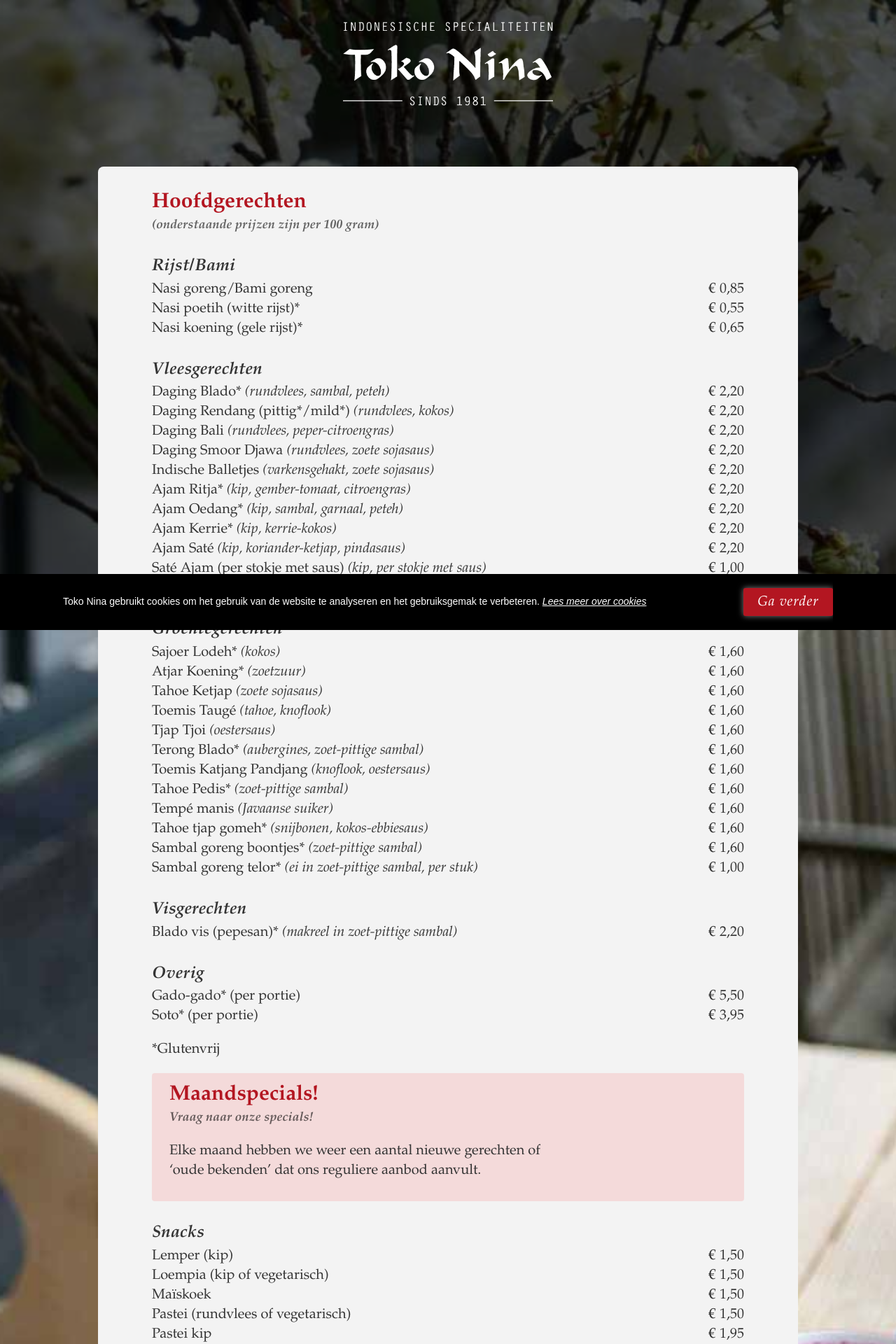
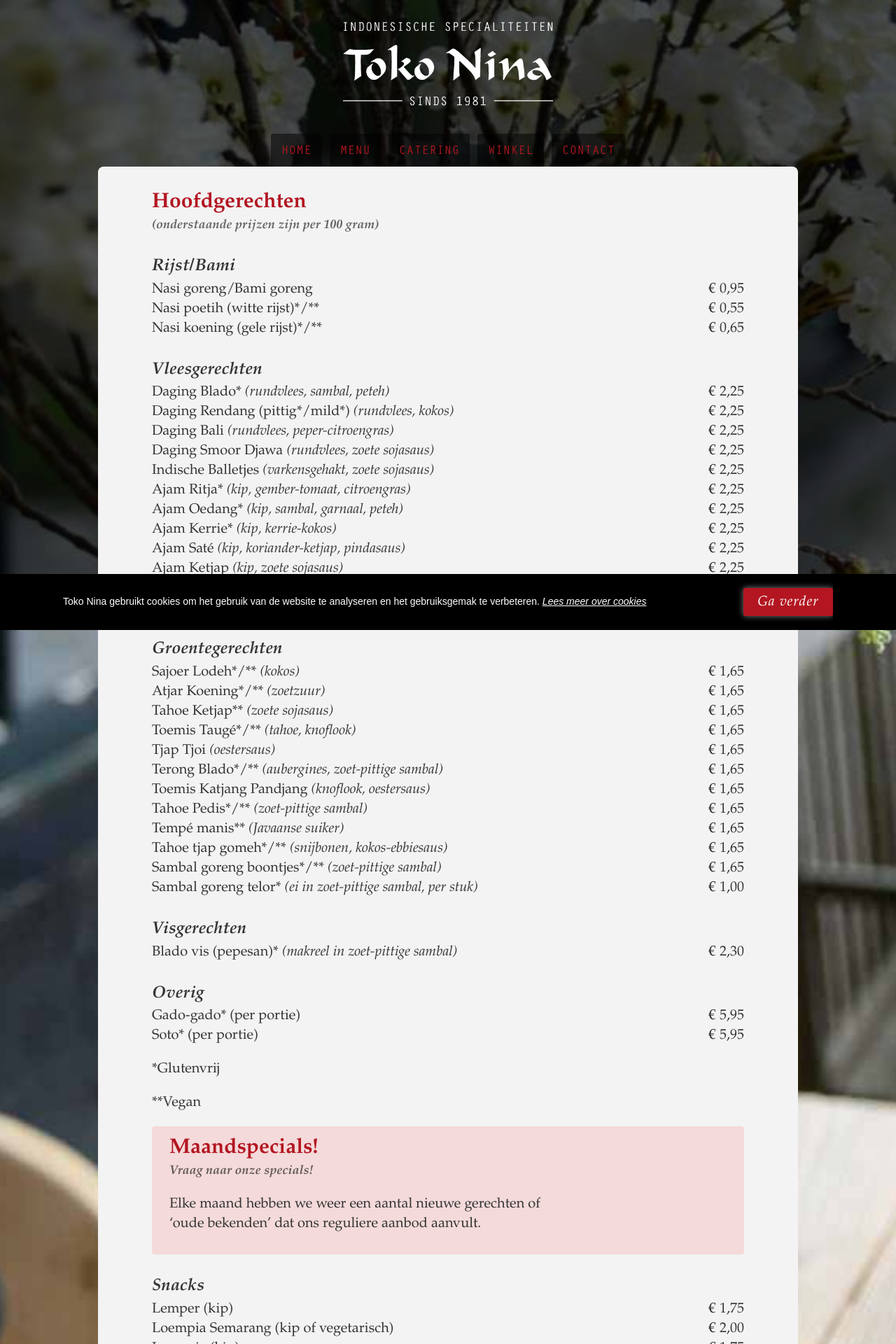
Before and after one commit to tokonina/tokonina.github.io, a Jekyll site: the page built from menu.html, in a window 1280 px wide. Shown: the top 1920 px of the page at 70% size. Built offline with Jekyll 4.4.1, drawn with Linux system fonts in a browser that asks for light colours; some of the changed text lies outside the part shown.

Commit message:
Update prices

```diff
--- a/css/custom.css
+++ b/css/custom.css
@@ -301,7 +301,7 @@
 
 .mainnav {
   margin-bottom: 0;
-  z-index: -1;
+  z-index: 10;
   position: relative;
   text-align: center; }
   .mainnav ul {
--- a/menu.html
+++ b/menu.html
@@ -21,15 +21,15 @@
         <ul class="clearlist pricelist">
           <li>
             Nasi goreng/Bami goreng
-            <span>&euro; 0,85</span>
+            <span>&euro; 0,95</span>
             <a href="#" class="toggleinfo"></a>
           </li>
           <li>
-            Nasi poetih (witte rijst)*
+            Nasi poetih (witte rijst)*/**
             <span>&euro; 0,55</span>
           </li>
           <li>
-            Nasi koening (gele rijst)*
+            Nasi koening (gele rijst)*/**
             <span>&euro; 0,65</span>
             <a href="#" class="toggleinfo"></a>
           </li>
@@ -39,64 +39,71 @@
         <ul class="clearlist pricelist">
           <li>
             Daging Blado* <i>(rundvlees, sambal, peteh)</i>
-            <span>&euro; 2,20</span>
+            <span>&euro; 2,25</span>
           </li>
           <li>
             Daging Rendang (pittig*/mild*) <i>(rundvlees, kokos)</i>
-            <span>&euro; 2,20</span>
+            <span>&euro; 2,25</span>
           </li>
           <li>
             Daging Bali <i>(rundvlees, peper-citroengras)</i>
-            <span>&euro; 2,20</span>
+            <span>&euro; 2,25</span>
           </li>
           <li>
             Daging Smoor Djawa <i>(rundvlees, zoete sojasaus)</i>
-            <span>&euro; 2,20</span>
+            <span>&euro; 2,25</span>
           </li>
           <li>
             Indische Balletjes <i>(varkensgehakt, zoete sojasaus)</i>
-            <span>&euro; 2,20</span>
+            <span>&euro; 2,25</span>
           </li>
           <li>
             Ajam Ritja* <i>(kip, gember-tomaat, citroengras)</i>
-            <span>&euro; 2,20</span>
+            <span>&euro; 2,25</span>
           </li>
           <li>
             Ajam Oedang* <i>(kip, sambal, garnaal, peteh)</i>
-            <span>&euro; 2,20</span>
+            <span>&euro; 2,25</span>
           </li>
           <li>
             Ajam Kerrie* <i>(kip, kerrie-kokos)</i>
-            <span>&euro; 2,20</span>
+            <span>&euro; 2,25</span>
           </li>
           <li>
             Ajam Saté <i>(kip, koriander-ketjap, pindasaus)</i>
-            <span>&euro; 2,20</span>
+            <span>&euro; 2,25</span>
           </li>
           <li>
-            Saté Ajam (per stokje met saus) <i>(kip, per stokje met saus)</i>
-            <span>&euro; 1,00</span>
+            Ajam Ketjap
+            <i>(kip, zoete sojasaus)</i>
+            <span>&euro; 2,25</span>
           </li>
           <li>
-            Ajam Ketjap <i>(kip, zoete sojasaus)</i>
+            Ajam Ketjap Karbonade
+            <i>(kip, zoete sojasaus)</i>
             <span>&euro; 1,95</span>
+          </li>
+          <li>
+            Saté Ajam (per stokje met saus)
+            <i>(kip, per stokje met saus)</i>
+            <span>&euro; 1,10</span>
           </li>
         </ul>
 
 
         <h3 class="h5 serif italic strong">Groentegerechten</h3>
         <ul class="clearlist pricelist">
-          <li>Sajoer Lodeh* <i>(kokos)</i> <span>&euro; 1,60</span></li>
-          <li>Atjar Koening* <i>(zoetzuur)</i> <span>&euro; 1,60</span></li>
-          <li>Tahoe Ketjap <i>(zoete sojasaus)</i><span>&euro; 1,60</span></li>
-          <li>Toemis Taugé <i>(tahoe, knoflook)</i><span>&euro; 1,60</span></li>
-          <li>Tjap Tjoi <i>(oestersaus)</i><span>&euro; 1,60</span></li>
-          <li>Terong Blado* <i>(aubergines, zoet-pittige sambal)</i><span>&euro; 1,60</span></li>
-          <li>Toemis Katjang Pandjang <i>(knoflook, oestersaus)</i><span>&euro; 1,60</span></li>
-          <li>Tahoe Pedis* <i>(zoet-pittige sambal)</i><span>&euro; 1,60</span></li>
-          <li>Tempé manis <i>(Javaanse suiker)</i><span>&euro; 1,60</span></li>
-          <li>Tahoe tjap gomeh* <i>(snijbonen, kokos-ebbiesaus)</i><span>&euro; 1,60</span></li>
-          <li>Sambal goreng boontjes* <i>(zoet-pittige sambal)</i><span>&euro; 1,60</span></li>
+          <li>Sajoer Lodeh*/** <i>(kokos)</i> <span>&euro; 1,65</span></li>
+          <li>Atjar Koening*/** <i>(zoetzuur)</i> <span>&euro; 1,65</span></li>
+          <li>Tahoe Ketjap** <i>(zoete sojasaus)</i><span>&euro; 1,65</span></li>
+          <li>Toemis Taugé*/** <i>(tahoe, knoflook)</i><span>&euro; 1,65</span></li>
+          <li>Tjap Tjoi <i>(oestersaus)</i><span>&euro; 1,65</span></li>
+          <li>Terong Blado*/** <i>(aubergines, zoet-pittige sambal)</i><span>&euro; 1,65</span></li>
+          <li>Toemis Katjang Pandjang <i>(knoflook, oestersaus)</i><span>&euro; 1,65</span></li>
+          <li>Tahoe Pedis*/** <i>(zoet-pittige sambal)</i><span>&euro; 1,65</span></li>
+          <li>Tempé manis** <i>(Javaanse suiker)</i><span>&euro; 1,65</span></li>
+          <li>Tahoe tjap gomeh*/** <i>(snijbonen, kokos-ebbiesaus)</i><span>&euro; 1,65</span></li>
+          <li>Sambal goreng boontjes*/** <i>(zoet-pittige sambal)</i><span>&euro; 1,65</span></li>
           <li>
             Sambal goreng telor* <i>(ei in zoet-pittige sambal, per stuk)</i>
             <span> &euro; 1,00</span>
@@ -107,7 +114,7 @@
         <ul class="clearlist pricelist">
           <li>
             Blado vis (pepesan)* <i>(makreel in zoet-pittige sambal)</i>
-            <span> &euro; 2,20</span>
+            <span> &euro; 2,30</span>
           </li>
         </ul>
 
@@ -115,15 +122,16 @@
         <ul class="clearlist pricelist">
           <li>
             Gado-gado* (per portie)
-            <span> &euro; 5,50</span>
+            <span> &euro; 5,95</span>
           </li>
           <li>
             Soto* (per portie)
-            <span> &euro; 3,95</span>
+            <span> &euro; 5,95</span>
           </li>
         </ul>
 
         <p>*Glutenvrij</p>
+        <p>**Vegan</p>
 
         <div class="special">
           <h2 class="h4">
@@ -139,28 +147,27 @@
 
         <h3 class="h5 serif italic strong">Snacks</h3>
         <ul class="clearlist pricelist">
-          <li>Lemper (kip) <span>&euro; 1,50</span></li>
-          <li>Loempia (kip of vegetarisch) <span>&euro; 1,50</span></li>
-          <li>Maïskoek <span>&euro; 1,50</span></li>
-          <li>Pastei (rundvlees of vegetarisch) <span>&euro; 1,50</span></li>
-          <li>Pastei kip <span>&euro; 1,95</span></li>
-          <li>Samosa kip <span>&euro; 1,95</span></li>
-          <li>Risoles (kip of rundvlees) <span>&euro; 1,75</span></li>
-          <li>Bapao (kip of rundvlees) <span>&euro; 1,95</span></li>
-          <li>Indische kroket <span>&euro; 1,95</span></li>
-          <li>Groentekoek <span>&euro; 1,95</span></li>
-          <li>Martabak <span>&euro; 1,95</span></li>
-          <li>Dadar goeloeng <span>&euro; 1,75</span></li>
-          <li>Kuwe lapis <span>&euro; 1,75</span></li>
-          <li>Klepon <span>&euro; 1,75</span></li>
-          <li>Sponscake <span>&euro; 1,50</span></li>
-          <li>Lapis Soerabaja <span>&euro; 1,95</span></li>
+          <li>Lemper (kip) <span>&euro; 1,75</span></li>
+          <li>Loempia Semarang (kip of vegetarisch) <span>&euro; 2,00</span></li>
+          <li>Loempia (kip) <span>&euro; 1,75</span></li>
+          <li>Maïskoek <span>&euro; 1,75</span></li>
+          <li>Pastei (rundvlees of vegetarisch) <span>&euro; 1,75</span></li>
+          <li>Pastei kip <span>&euro; 2,00</span></li>
+          <li>Samosa kip <span>&euro; 1,50</span></li>
+          <li>Risoles (kip of rundvlees) <span>&euro; 2,00</span></li>
+          <li>Bapao (kip of rundvlees) <span>&euro; 2,00</span></li>
+          <li>Indische kroket <span>&euro; 2,00</span></li>
+          <li>Groentekoek <span>&euro; 2,00</span></li>
+          <li>Martabak <span>&euro; 2,00</span></li>
+          <li>Dadar goeloeng / Onde Onde <span>&euro; 2,00</span></li>
+          <li>Kuwe lapis / Klepon <span>&euro; 2,00</span></li>
+          <li>Sponscake <span>&euro; 1,75</span></li>
+          <li>Lapis Soerabaja <span>&euro; 2,10</span></li>
           <li>Spekkoek (punt) <span>&euro; 1,75</span></li>
-          <li>¼ Spekkoek <span>&euro; 2,95</span></li>
+          <li>¼ Spekkoek <span>&euro; 3,00</span></li>
           <li>½ Spekkoek <span>&euro; 5,50</span></li>
-          <li>Hele spekkoek <span>&euro; 9,95</span></li>
+          <li>Hele spekkoek <span>&euro; 10,50</span></li>
         </ul>
-
 
         <h2 class="h4">
           Maaltijden met witte rijst
@@ -168,21 +175,21 @@
         </h2>
         <dl class="cf">
           <dt>2 groentegerechten</dt>
-          <dd>&euro;4,95</dd>
+          <dd>&euro; 5,00</dd>
           <dt>3 groentegerechten</dt>
-          <dd>&euro;6,50</dd>
+          <dd>&euro; 6,50</dd>
           <dt>4 groentegerechten</dt>
-          <dd>&euro;7,95</dd>
+          <dd>&euro; 8,00</dd>
           <dt>1 vlees- &amp; 2 groentegerechten</dt>
-          <dd>&euro;6,95</dd>
+          <dd>&euro; 7,25</dd>
           <dt>2 vlees- &amp; 1 groentegerechten</dt>
-          <dd>&euro;7,50</dd>
+          <dd>&euro; 7,75</dd>
           <dt>1 vlees- &amp; 3 groentegerechten</dt>
-          <dd>&euro;8,50</dd>
+          <dd>&euro; 8,75</dd>
           <dt>2 vlees- &amp; 2 groentegerechten</dt>
-          <dd>&euro;8,95</dd>
+          <dd>&euro; 9,25</dd>
           <dt>3 vlees- &amp; 1 groentegerechten</dt>
-          <dd>&euro;9,50</dd>
+          <dd>&euro; 9,75</dd>
         </dl>
 
 
@@ -202,8 +209,8 @@
           <dt>Vegetarisch 6 gerechten</dt>
           <dd>&euro;11,00</dd>
         </dl>
-        <a href="/img/foldertokonina2018.pdf" target="_blank" class="download">Download Toko Nina - Winkel folder PDF</a>
-
+        <a href="/img/foldertokoninacatering2018.pdf" target="_blank" class="download">Download Toko Nina - Winkel folder PDF</a>
+        <a href="/img/foldertokonina2018.pdf" target="_blank" class="download">Download Toko Nina - Catering folder PDF</a>
         <ul>
           <li class="strong italic">Wij adviseren grote bestellingen van te voren te bestellen.(wij gebruiken geen ve-tsin (MSG/E621) in onze gerechten)</li>
           <li class="strong italic">De prijzen in deze folder zijn de afhaalprijzen.</li>
```
Also changed, not shown: index.html (+1 -10 lines), 1 other file.
